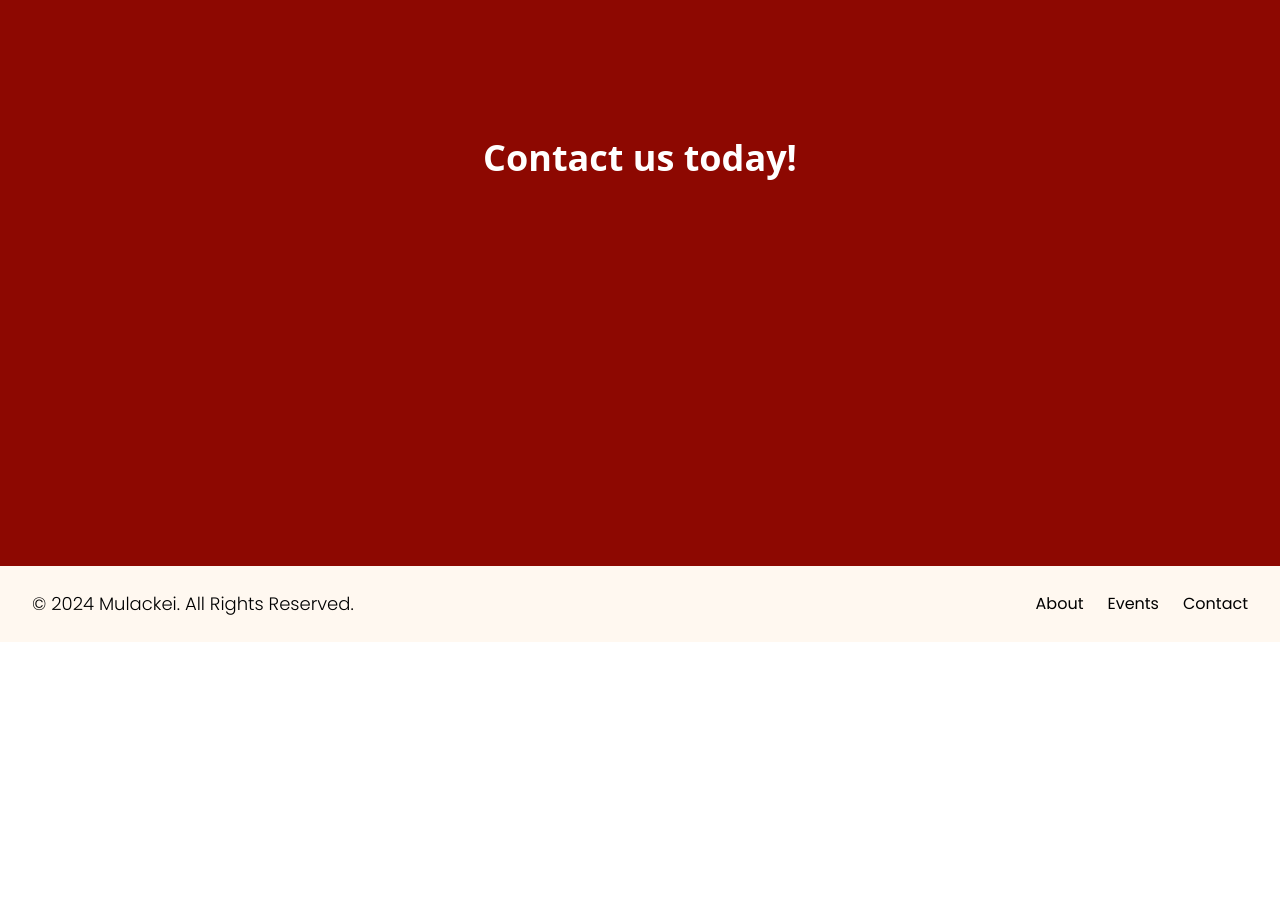
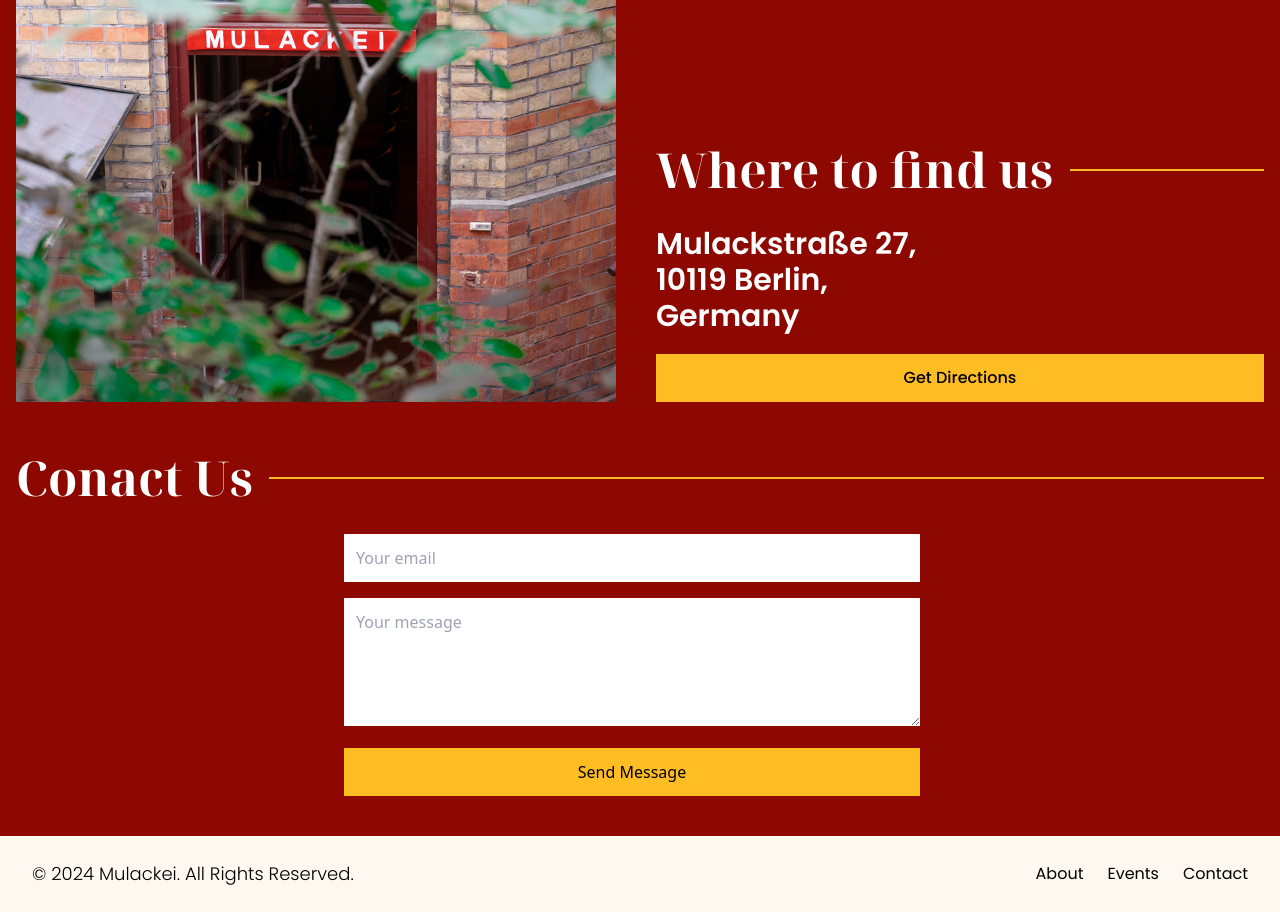
Before and after one commit to bradheath96/mulackei-site, a React (Create React App) app: page /contact in a window 1280 px wide. Shown: the part 300-1212 px from the top of the page. Before the commit the page ends 942 px from the top, so only its background shows below. Built offline with nearby package versions, Linux system fonts and the light colour scheme; what tailwindcss-animated would draw is missing.

Commit message:
added more to the contact page. Image, directions and emial form with emailJS

```diff
--- a/package.json
+++ b/package.json
@@ -7,6 +7,7 @@
 		"@heroicons/react": "^2.2.0",
 		"@sanity/client": "^6.24.1",
 		"cra-template": "1.2.0",
+		"emailjs-com": "^3.2.0",
 		"react": "^19.0.0",
 		"react-dom": "^19.0.0",
 		"react-router-dom": "^7.1.1",
--- a/src/pages/Contact.js
+++ b/src/pages/Contact.js
@@ -1,10 +1,113 @@
+import { useEffect, useState } from "react";
+import emailjs from "emailjs-com";
+import mulackeiImage from "../assets/images/Mulackei-2.jpg";
 
+const Contact = () => {
+	const [email, setEmail] = useState("");
+	const [message, setMessage] = useState("");
 
-const Contact = () => (
-	<div
-		className="bg-primary flex flex-col items-center justify-center h-screen">
-		<h1 className="text-white text-4xl font-bold mb-4">Contact us today!</h1>
-	</div>
-);
+	useEffect(() => {
+		window.scrollTo(0, 0);
+	}, []);
+
+	const handleSubmit = (e) => {
+		e.preventDefault();
+
+		// Create a FormData object to send form data
+		const form = e.target;
+
+		emailjs
+			.sendForm(
+				"service_mhuqmdo", // Service ID
+				"template_wi4pwdk",
+				form, // Use form instead of templateParams
+				"lnzsxhUl3YINQGmQL" // Public Key
+			)
+			.then(
+				(response) => {
+					console.log("SUCCESS!", response.status, response.text);
+					alert("Email sent successfully!");
+					setEmail("");
+					setMessage("");
+				},
+				(error) => {
+					console.log("FAILED...", error);
+					alert("Failed to send email. Please try again.");
+				}
+			);
+	};
+	return (
+		<div className="bg-primary min-h-screen text-white">
+			<div className="grid grid-flow-col-1 md:grid-cols-2 lg:grid-cols-2 lg:grid-rows-1  mb-10">
+				<div className="lg:px-4 lg:pt-4 md:px-4 md:pt-4">
+					<div>
+						<img
+							src={mulackeiImage}
+							alt={mulackeiImage}
+							className="w-[500px] h-[500px] md:w-full md:h-[400px] lg:w-[600px] lg:h-[620px] object-cover"
+						/>
+					</div>
+				</div>
+				<div className="md:place-content-end px-4 pt-4 md:h-full lg:place-content-end animate-fade animate-duration-1500">
+					<div className="relative flex items-center mb-8 mt-3 ">
+						<hr className="flex-grow border-t-2 border-boxYellow lg:w-auto lg:hidden" />
+
+						<h2 className="px-4 text-3xl font-bold text-white font-titleFont whitespace-nowrap lg:text-5xl lg:px-0 lg:pr-4 lg:whitespace-normal">
+							Where to find us
+						</h2>
+						<hr className="flex-grow border-t-2 border-boxYellow lg:w-auto" />
+					</div>
+					<p className="font-bodyFont text-2xl lg:text-3xl font-bold">
+						Mulackstraße 27,
+						<br />
+						10119 Berlin,
+						<br />
+						Germany
+					</p>
+					<button
+						className="font-bodyFont lg:w-full md:w-full w-full mt-5 py-3 bg-boxYellow hover:bg-secondary-dark text-black font-medium "
+						onClick={() =>
+							window.open("https://maps.app.goo.gl/PwvuUPaUE7i6eEZd7", "_blank")
+						}>
+						Get Directions
+					</button>
+				</div>
+			</div>
+			<div className="grid grid-flow-col-1 md:grid-cols-1 lg:grid-cols-1 lg:grid-rows-1 animate-fade animate-duration-1000 px-4 lg:pl-0">
+				<div className="relative flex items-center mb-8 mt-3 animate-fade animate-duration-1000">
+					<hr className="flex-grow border-t-2 border-boxYellow lg:w-auto lg:hidden" />
+
+					<h2 className="px-4 text-3xl font-bold text-white font-titleFont whitespace-nowrap lg:text-5xl  lg:pr-4 lg:whitespace-normal">
+						Conact Us
+					</h2>
+					<hr className="flex-grow border-t-2 border-boxYellow lg:w-auto" />
+				</div>
+				<form onSubmit={handleSubmit} className="max-w-xl mx-auto mb-10">
+					<input
+						type="email"
+						name="from_email" // Add "name" attribute
+						placeholder="Your email"
+						value={email}
+						onChange={(e) => setEmail(e.target.value)}
+						required
+						className="w-full p-3 mb-4 text-black focus:outline-none focus:ring-2 focus:ring-boxYellow"
+					/>
+					<textarea
+						name="message" // Add "name" attribute
+						placeholder="Your message"
+						value={message}
+						onChange={(e) => setMessage(e.target.value)}
+						required
+						className="w-full p-3 h-32 text-black focus:outline-none focus:ring-2 focus:ring-boxYellow"></textarea>
+					<button
+						type="submit"
+						className="w-full mt-4 py-3 bg-boxYellow hover:bg-secondary-dark text-black font-medium ">
+						Send Message
+					</button>
+				</form>
+			</div>
+		</div>
+	);
+};
 
 export default Contact;
```
Also changed, not shown: src/assets/images/Mulackei-2.jpg (added), 1 other file (tests, documents, lock files or other folders).
